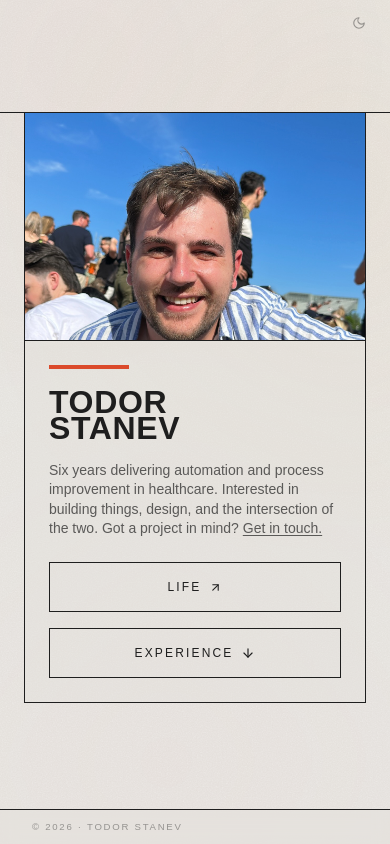
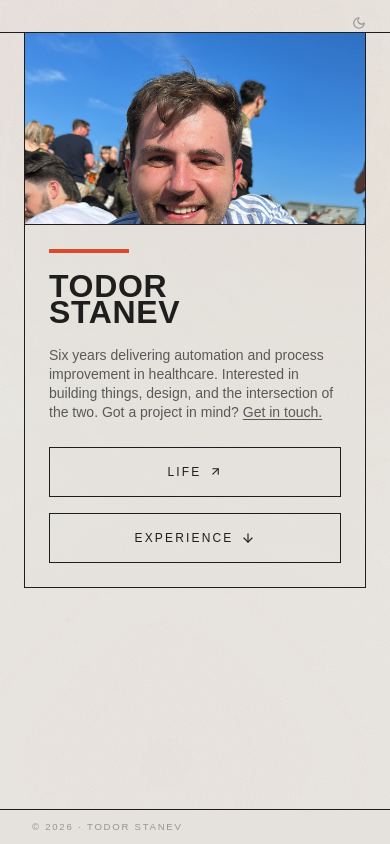
Before and after one commit to stanevt/tstanev-com, a React (Vite) app: page / in a window 390 px wide. Built offline with nearby package versions, Linux system fonts and the light colour scheme; a web font is replaced by a local one.

Commit message:
fix(mobile): tighten header, photo, and padding so card fits without scrolling

```diff
--- a/src/App.tsx
+++ b/src/App.tsx
@@ -11,9 +11,9 @@ export default function App() {
     <div className="min-h-screen relative flex flex-col">
       <GradientBlobs />
 
-      <header className="border-b border-foreground px-8 py-14" />
+      <header className="border-b border-foreground px-8 py-4 sm:py-14" />
 
-      <div className="mx-auto max-w-6xl w-full px-6 sm:px-10 pb-20 flex-1 animate-slide-up">
+      <div className="mx-auto max-w-6xl w-full px-6 sm:px-10 pb-16 sm:pb-20 flex-1 animate-slide-up">
         <BusinessCard />
       </div>
 
--- a/src/components/BusinessCard.tsx
+++ b/src/components/BusinessCard.tsx
@@ -42,7 +42,7 @@ export function BusinessCard() {
 
         {/* Photo */}
         <div className="border-b border-foreground lg:border-b-0 lg:border-r">
-          <div className="aspect-[3/2] sm:aspect-[4/3] lg:aspect-[4/5] w-full overflow-hidden bg-foreground/10">
+          <div className="aspect-[16/9] sm:aspect-[4/3] lg:aspect-[4/5] w-full overflow-hidden bg-foreground/10">
             <img
               src="/photo.jpeg"
               alt="Todor Stanev"
```
